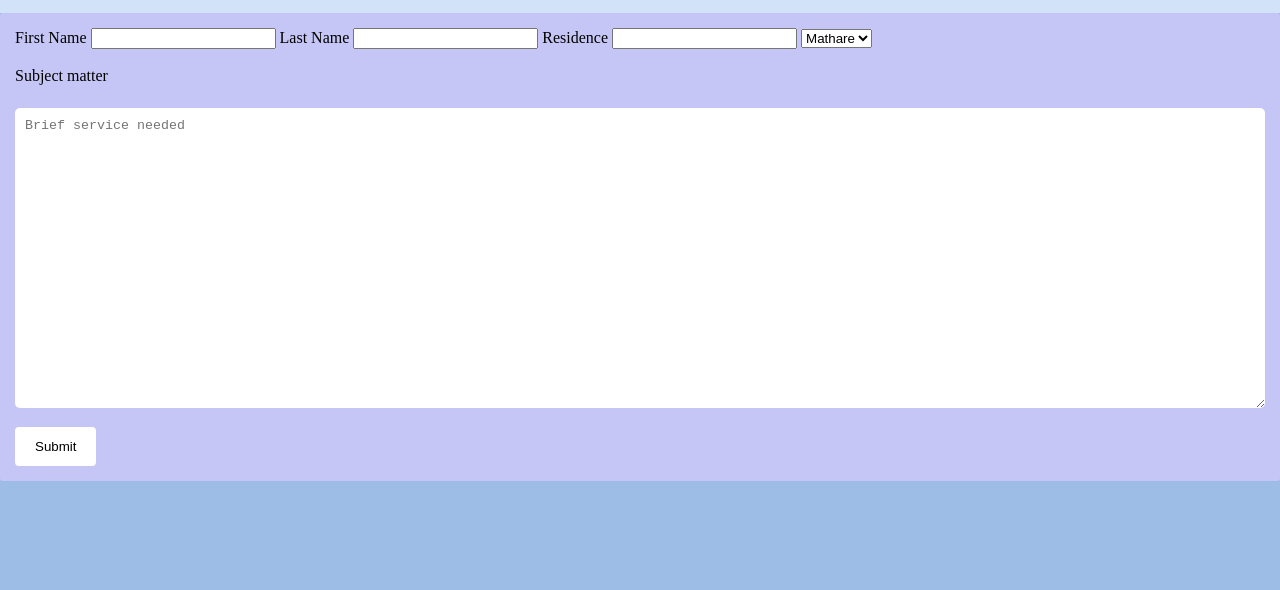
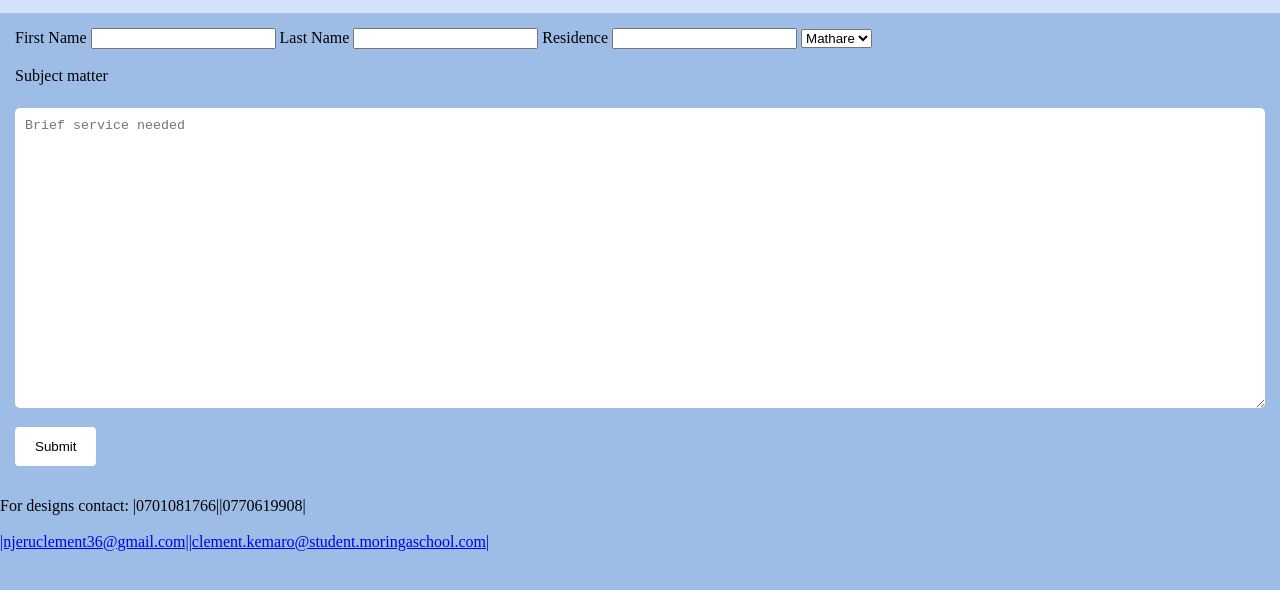
Before and after one commit to ClementNjeru/Potifolio, a plain HTML site: page Contact.html in a window 1280 px wide. Shown: the part 112-702 px from the top of the page. Drawn offline with Linux system fonts and the light colour scheme.

Commit message:
adds the footer section and its stylings

```diff
--- a/CSS/index.css
+++ b/CSS/index.css
@@ -130,5 +130,5 @@ body{
 .contact{
     padding: 15px;
     border-radius: 3px;
-    background-color: rgb(197, 198, 245);
+    background-color: rgb(158, 189, 230);
 }
--- a/Contact.html
+++ b/Contact.html
@@ -42,6 +42,11 @@
             <button class="btn">Submit</button>
         </form>
     </div>
+    <footer>
+        <p>
+            For designs contact: |0701081766||0770619908|<br><br>
+            <a href="|njeruclement36@gmail.com||clement.kemaro@student.moringaschool.com|">|njeruclement36@gmail.com||clement.kemaro@student.moringaschool.com|</a>
+        </p>
+    </footer>
 </body>
-
 </html>
```
Also changed, not shown: About.html (+6 -0 lines), index.html (+8 -2 lines).
